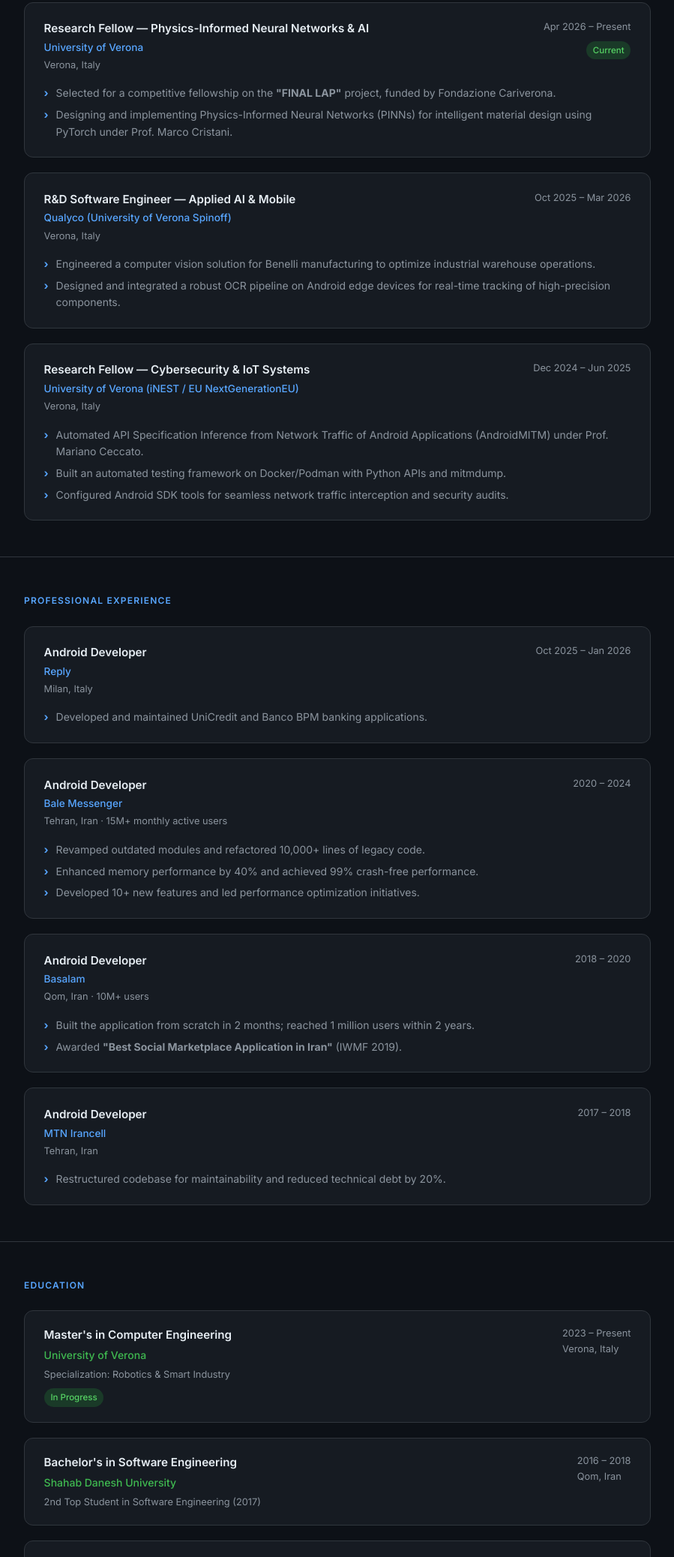
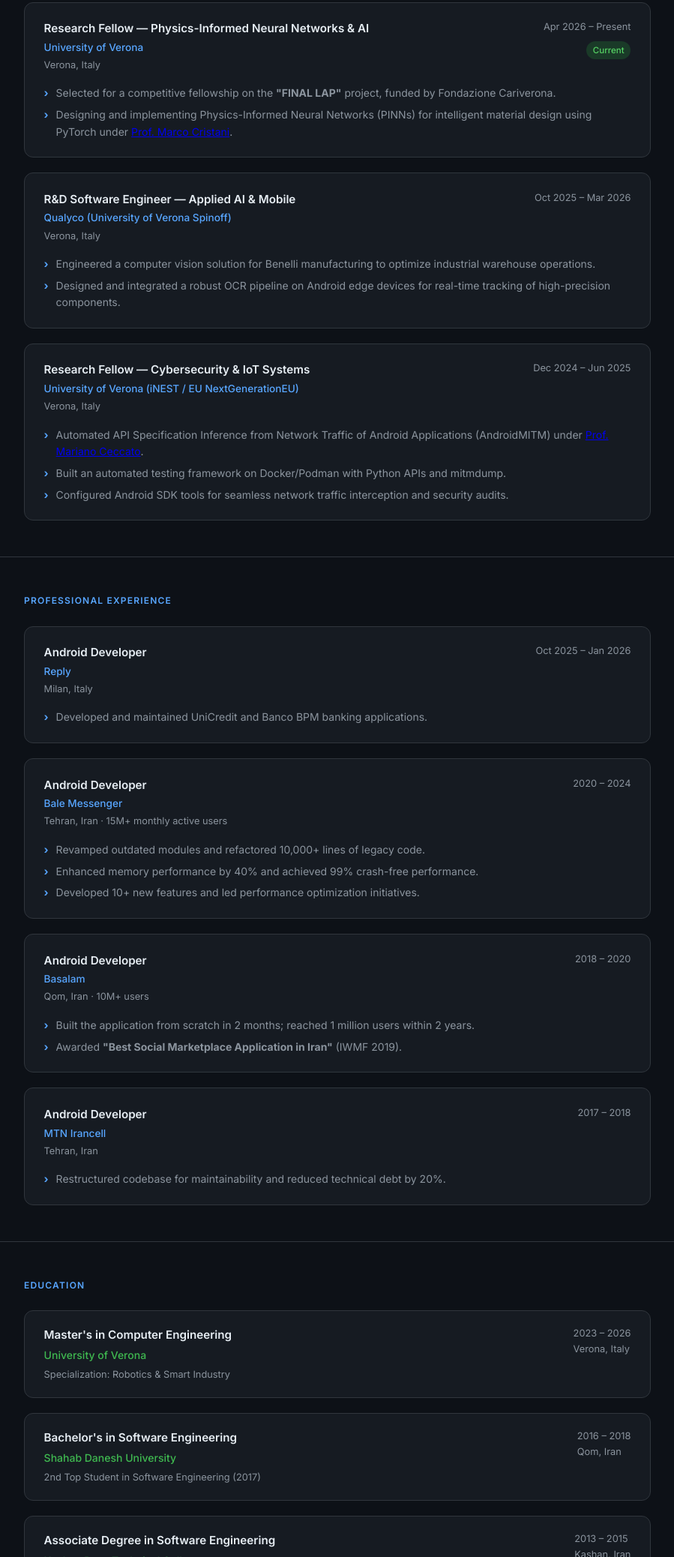
Before and after one commit to MrzAhmadi/MrzAhmadi.github.io, a plain HTML site: page index.html in a window 1280 px wide. Shown: the part 682-2758 px from the top of the page at 75% size, without its empty margins (190-1089 px from the left). Drawn offline with Linux system fonts and the light colour scheme.

Commit message:
Updates information

```diff
--- a/index.html
+++ b/index.html
@@ -90,7 +90,7 @@
         <div class="card-desc">
           <ul>
             <li>Selected for a competitive fellowship on the <strong>"FINAL LAP"</strong> project, funded by Fondazione Cariverona.</li>
-            <li>Designing and implementing Physics-Informed Neural Networks (PINNs) for intelligent material design using PyTorch under Prof. Marco Cristani.</li>
+            <li>Designing and implementing Physics-Informed Neural Networks (PINNs) for intelligent material design using PyTorch under <a href="https://www.dimi.univr.it/?ent=persona&id=218&lang=en" target="_blank" rel="noopener noreferrer">Prof. Marco Cristani</a>.</li>
           </ul>
         </div>
       </div>
@@ -123,7 +123,7 @@
         </div>
         <div class="card-desc">
           <ul>
-            <li>Automated API Specification Inference from Network Traffic of Android Applications (AndroidMITM) under Prof. Mariano Ceccato.</li>
+            <li>Automated API Specification Inference from Network Traffic of Android Applications (AndroidMITM) under <a href="https://profs.scienze.univr.it/~ceccato/index.php?id=4" target="_blank" rel="noopener noreferrer">Prof. Mariano Ceccato</a>.</li>
             <li>Built an automated testing framework on Docker/Podman with Python APIs and mitmdump.</li>
             <li>Configured Android SDK tools for seamless network traffic interception and security audits.</li>
           </ul>
@@ -220,9 +220,8 @@
           <div class="edu-degree">Master's in Computer Engineering</div>
           <div class="edu-school">University of Verona</div>
           <div class="edu-detail">Specialization: Robotics &amp; Smart Industry</div>
-          <span class="badge badge-green">In Progress</span>
         </div>
-        <div class="edu-year">2023 – Present<br/>Verona, Italy</div>
+        <div class="edu-year">2023 – 2026<br/>Verona, Italy</div>
       </div>
 
       <div class="edu-card">
```
